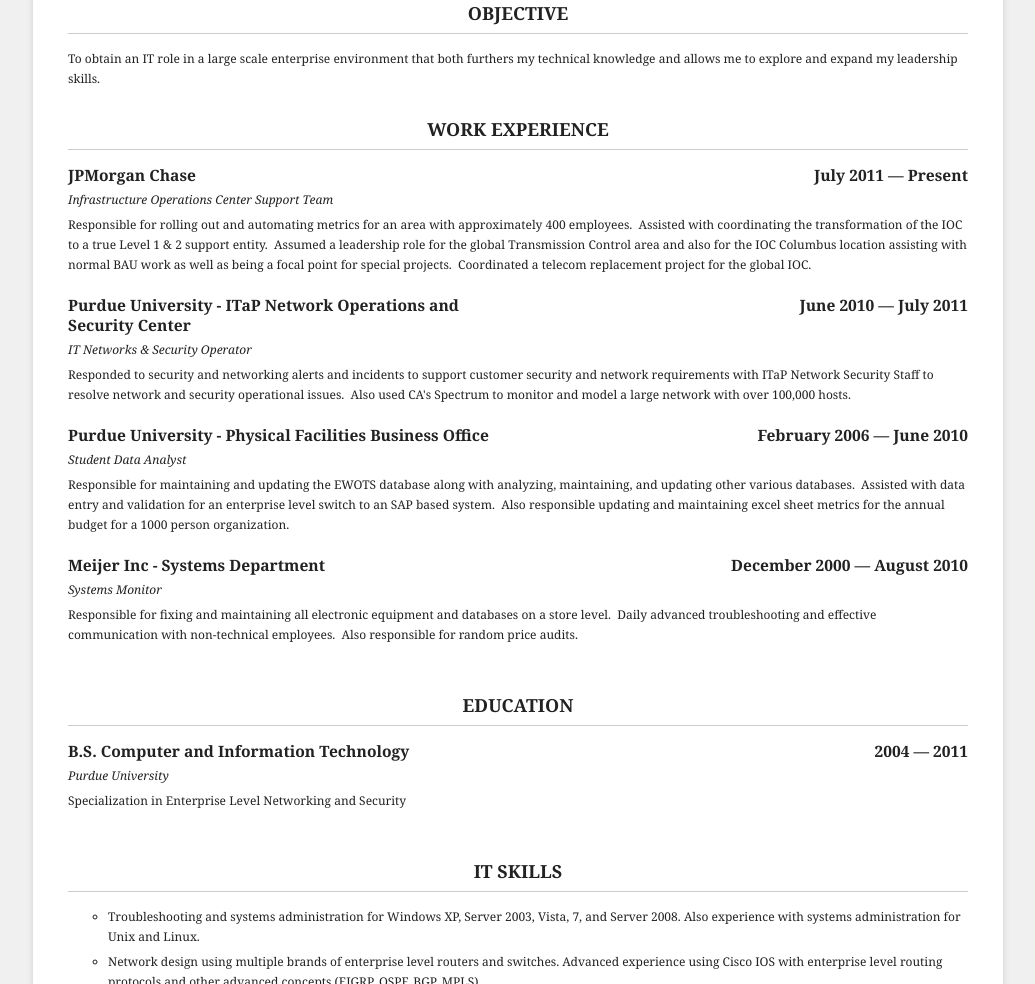
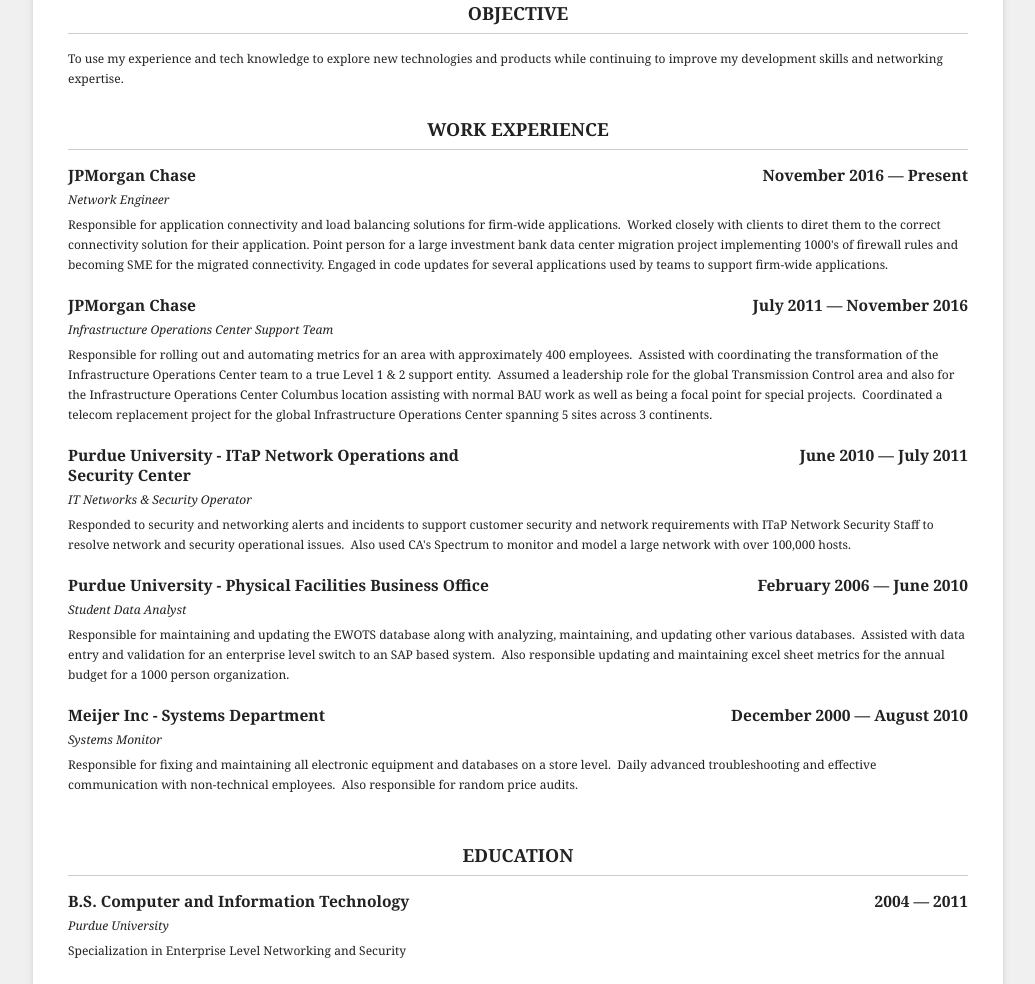
Before and after one commit to wraith1385/Resume, a plain HTML site: page index.html in a window 1280 px wide. Shown: the part 160-1144 px from the top of the page, without its empty margins (122-1157 px from the left). Drawn offline with Linux system fonts and the light colour scheme.

Commit message:
Update index.html

```diff
--- a/index.html
+++ b/index.html
@@ -3,7 +3,6 @@
 <head>
 	<title>My CV</title>
 	<meta http-equiv="Content-Type" content="text/html; charset=utf-8" />
-	<meta http-equiv="Generator" content="CV Maker - https://cvmkr.com/" />
 	<style type="text/css">
 		body {
 			background: #f0f0f0;
@@ -124,7 +123,7 @@
 			.section .set h3 {
 				margin: 0;
 			}
-		.section span {
+		.section span.value {
 			display: block;
 		}
 		.section h3 span.l, .section span.r {
@@ -209,7 +208,7 @@
 			<h2 class="title">Objective</h2>
 			<div class="set">
 							<div class="item">
-							<span class="info">To obtain an IT role in a large scale enterprise environment that both furthers my technical knowledge and allows me to explore and expand my leadership skills.</span>
+								<span class="info">To use my experience and tech knowledge to explore new technologies and products while continuing to improve my development skills and networking expertise.</span>
 							</div>
 						</div>
 			<div class="clear"> </div>
@@ -219,34 +218,42 @@
 			<div class="set">
 								<div class="item">
 									<h3><span class="company l">JPMorgan Chase</span>
-						<span class="date r">July 2011 &mdash; Present</span>
+							<span class="date r">November 2016 &mdash; Present</span>
 								</h3>
-							<span class="clear"> </span>
-							<span class="job_title">Infrastructure Operations Center Support Team</span><span class="info">Responsible for rolling out and automating metrics for an area with approximately 400 employees.  Assisted with coordinating the transformation of the IOC to a true Level 1 &amp; 2 support entity.  Assumed a leadership role for the global Transmission Control area and also for the IOC Columbus location assisting with normal BAU work as well as being a focal point for special projects.  Coordinated a telecom replacement project for the global IOC.</span><span class="clear"> </span>
+								<div class="clear"> </div>
+								<span class="job_title">Network Engineer</span><div class="info">Responsible for application connectivity and load balancing solutions for firm-wide applications.  Worked closely with clients to diret them to the correct connectivity solution for their application. Point person for a large investment bank data center migration project implementing 1000's of firewall rules and becoming SME for the migrated connectivity. Engaged in code updates for several applications used by teams to support firm-wide applications.</div><div class="clear"> </div>
+								</div>
+
+								<div class="item">
+									<h3><span class="company l">JPMorgan Chase</span>
+							<span class="date r">July 2011 &mdash; November 2016</span>
+								</h3>
+								<div class="clear"> </div>
+								<span class="job_title">Infrastructure Operations Center Support Team</span><div class="info">Responsible for rolling out and automating metrics for an area with approximately 400 employees.  Assisted with coordinating the transformation of the Infrastructure Operations Center team to a true Level 1 &amp; 2 support entity.  Assumed a leadership role for the global Transmission Control area and also for the Infrastructure Operations Center Columbus location assisting with normal BAU work as well as being a focal point for special projects.  Coordinated a telecom replacement project for the global Infrastructure Operations Center spanning 5 sites across 3 continents.</div><div class="clear"> </div>
 								</div>
 
 								<div class="item">
 									<h3><span class="company l">Purdue University - ITaP Network Operations and Security Center</span>
 							<span class="date r">June 2010 &mdash; July 2011</span>
 								</h3>
-							<span class="clear"> </span>
-							<span class="job_title">IT Networks &amp; Security Operator</span><span class="info">Responded to security and networking alerts and incidents to support customer security and network requirements with ITaP Network Security Staff to resolve network and security operational issues.  Also used CA's Spectrum to monitor and model a large network with over 100,000 hosts.</span><span class="clear"> </span>
+								<div class="clear"> </div>
+								<span class="job_title">IT Networks &amp; Security Operator</span><div class="info">Responded to security and networking alerts and incidents to support customer security and network requirements with ITaP Network Security Staff to resolve network and security operational issues.  Also used CA's Spectrum to monitor and model a large network with over 100,000 hosts.</div><div class="clear"> </div>
 								</div>
 
 								<div class="item">
 									<h3><span class="company l">Purdue University - Physical Facilities Business Office</span>
 							<span class="date r">February 2006 &mdash; June 2010</span>
 								</h3>
-							<span class="clear"> </span>
-							<span class="job_title">Student Data Analyst</span><span class="info">Responsible for maintaining and updating the EWOTS database along with analyzing, maintaining, and updating other various databases.  Assisted with data entry and validation for an enterprise level switch to an SAP based system.  Also responsible updating and maintaining excel sheet metrics for the annual budget for a 1000 person organization.  </span><span class="clear"> </span>
+								<div class="clear"> </div>
+								<span class="job_title">Student Data Analyst</span><div class="info">Responsible for maintaining and updating the EWOTS database along with analyzing, maintaining, and updating other various databases.  Assisted with data entry and validation for an enterprise level switch to an SAP based system.  Also responsible updating and maintaining excel sheet metrics for the annual budget for a 1000 person organization.  </div><div class="clear"> </div>
 								</div>
 
 								<div class="item">
 									<h3><span class="company l">Meijer Inc - Systems Department</span>
 							<span class="date r">December 2000 &mdash; August 2010</span>
 								</h3>
-							<span class="clear"> </span>
-							<span class="job_title">Systems Monitor</span><span class="info">Responsible for fixing and maintaining all electronic equipment and databases on a store level.  Daily advanced troubleshooting and effective communication with non-technical employees.  Also responsible for random price audits.  </span><span class="clear"> </span>
+								<div class="clear"> </div>
+								<span class="job_title">Systems Monitor</span><div class="info">Responsible for fixing and maintaining all electronic equipment and databases on a store level.  Daily advanced troubleshooting and effective communication with non-technical employees.  Also responsible for random price audits.  </div><div class="clear"> </div>
 								</div>
 							</div>
 			<div class="clear"> </div>
@@ -258,8 +265,8 @@
 							<h3><span class="course l">B.S. Computer and Information Technology</span>
 						<span class="date r">2004 &mdash; 2011</span>
 							</h3>
-							<span class="clear"> </span>
-							<span class="school">Purdue University</span><span class="info">Specialization in Enterprise Level Networking and Security</span><span class="clear"> </span>
+							<div class="clear"> </div>
+							<span class="school">Purdue University</span><div class="info">Specialization in Enterprise Level Networking and Security</div><span class="clear"> </span>
 						</div>
 						</div>
 			<div class="clear"> </div>
@@ -268,7 +275,7 @@
 			<h2 class="title">IT Skills</h2>
 			<div class="set">
 							<div class="item">
-							<span class="info"><ul><li>Troubleshooting and systems administration for Windows XP, Server 2003, Vista, 7, and Server 2008.  Also experience with systems administration for Unix and Linux. </li><li>Network design using multiple brands of enterprise level routers and switches.  Advanced experience using Cisco IOS with enterprise level routing protocols and other advanced concepts (EIGRP, OSPF, BGP, MPLS).</li><li>Collecting different types of data and using Excel to create different types of metrics.  </li><li>File Transmission Protocols (SFTP, SSH, NDM, AS2).</li><li>Up to date with current IT Security Trends - Attended 2015 RSA Conference.<br /></li><li>Knowledge of IT Operations and how to effectively interface with an operations team.</li></ul></span>
+								<span class="info"><ul><li>Troubleshooting and systems administration for Windows XP, Server 2003, Vista, 7, and Server 2008.  Also experience with systems administration for Unix and Linux. </li><li>Network design using multiple brands of enterprise level routers and switches.  Advanced experience using Cisco IOS with enterprise level routing protocols and other advanced concepts (EIGRP, OSPF, BGP, MPLS).</li><li>Collecting different types of data and using Excel to create different types of metrics.  </li><li>File Transmission Protocols (SFTP, SSH, NDM, AS2).</li><li>Up to date with current IT Security Trends - Attended 2015 RSA Conference.<br /></li><li>Knowledge of IT Operations and how to effectively interface with an operations team.</li><li>Solid foundation of development concepts along with specific experience with Python, Perl, C#, and Java.<br /></li></ul></span>
 							</div>
 						</div>
 			<div class="clear"> </div>
```
Lines whose indentation alone changed are shown as unchanged.
